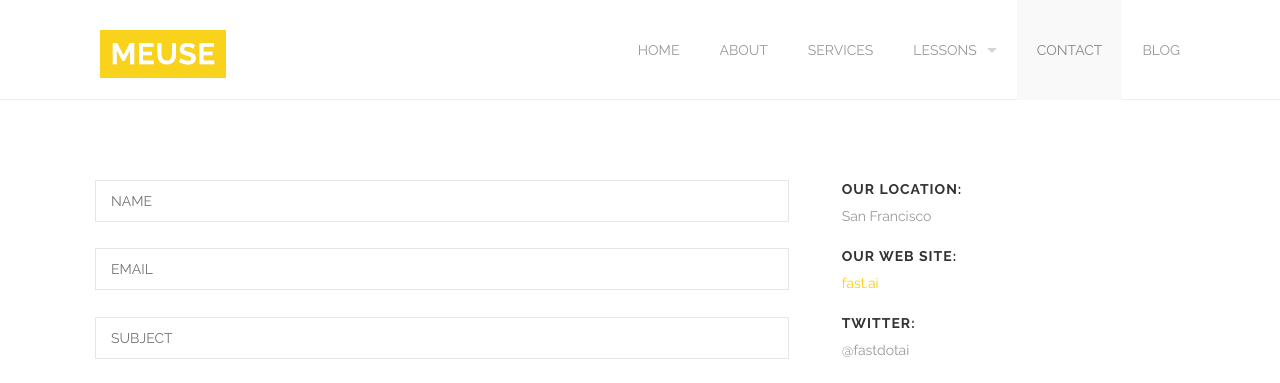
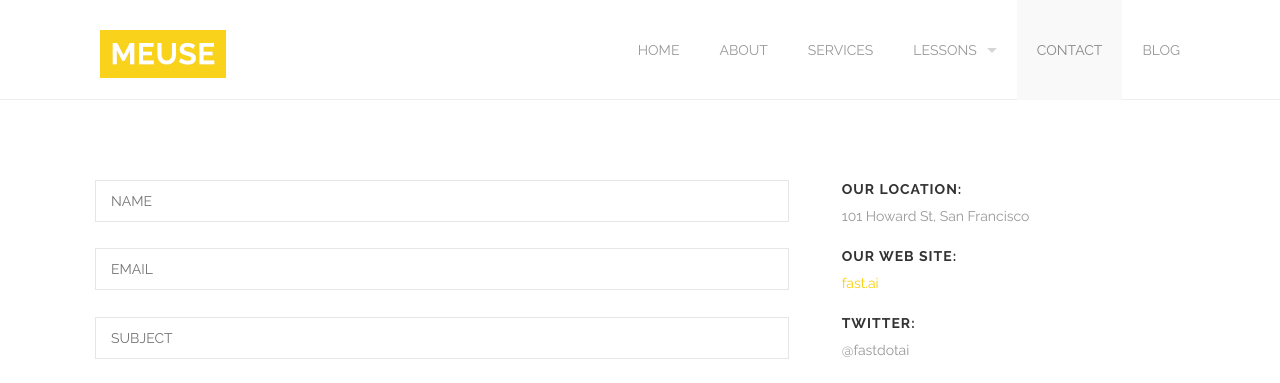
Before and after one commit to fastai/dlcert2, a Jekyll site: the page built from docs/contact.html, in a window 1280 px wide. Shown: the top 383 px of the page. Built offline with Jekyll 4.4.1, drawn with Linux system fonts in a browser that asks for light colours.

Commit message:
update blog

```diff
--- a/docs/contact.html
+++ b/docs/contact.html
@@ -8,7 +8,8 @@
     <div class='medium-8 columns'>
       <div class='form'>
         <div class='row'>
-          <form id='contact_form' method='POST'>
+          <form  action="https://formspree.io/info@fast.ai"
+                  method="POST" id='contact_form' method='POST'>
             <div class='large-12 columns'>
               <p id='thanks' style='display: none;'>
                 Thanks for contacting us, we'll be in touch soon!
@@ -29,7 +30,7 @@
     <div class='medium-4 columns'>
       <div class='contact-details'>
         <h4>Our location:</h4>
-        <p>San Francisco</p>
+        <p>101 Howard St, San Francisco</p>
         <h4>Our web site:</h4>
         <p><a href="http://www.fast.ai">fast.ai</a></p>
         <h4>Twitter:</h4>
```
